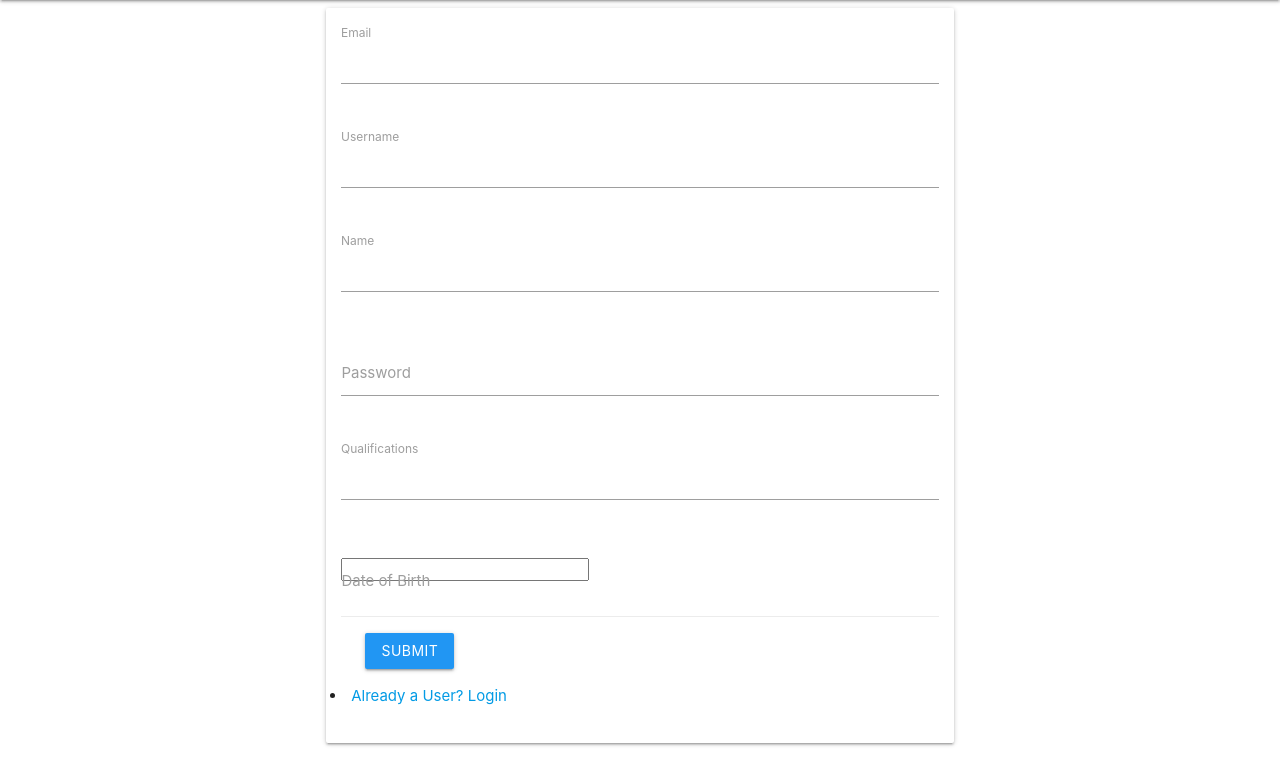
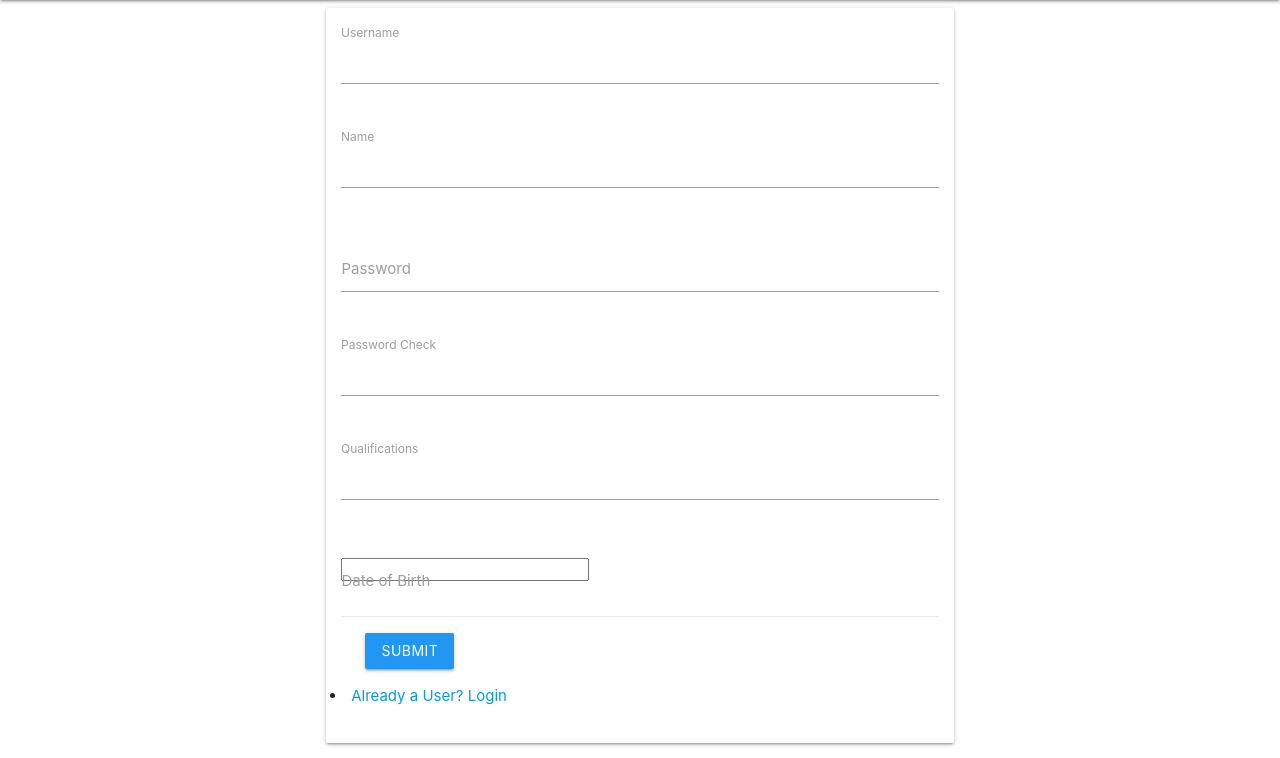
Before and after one commit to crowbar72/COMP3613_Project, a Flask app: page /signuppage in a window 1280 px wide. Shown: the part 64-822 px from the top of the page. Run offline with Flask 2, Linux system fonts and the light colour scheme.

Commit message:
pw check

```diff
--- a/App/templates/signup.html
+++ b/App/templates/signup.html
@@ -21,12 +21,6 @@
 
 <main class="container">
 <form class="card col s12" id="loginForm" method="POST" action="/index" style="padding:1em">
-<div class="row">
-<div class="input-field col s12">
-<input placeholder="" name="email" type="email" class="validate">
-<label for="email">Email</label>
-</div>
-</div>
 
 <div class="row">
 <div class="input-field col s12">
@@ -46,6 +40,13 @@
 <div class="input-field col s12">
 <input name="password" type="password" class="validate">
 <label for="password">Password</label>
+</div>
+</div>
+
+<div class="row">
+<div class="input-field col s12">
+<input placeholder="" name="passwordcheck" type="password" class="validate">
+<label for="passwordcheck">Password Check</label>
 </div>
 </div>
 
```
